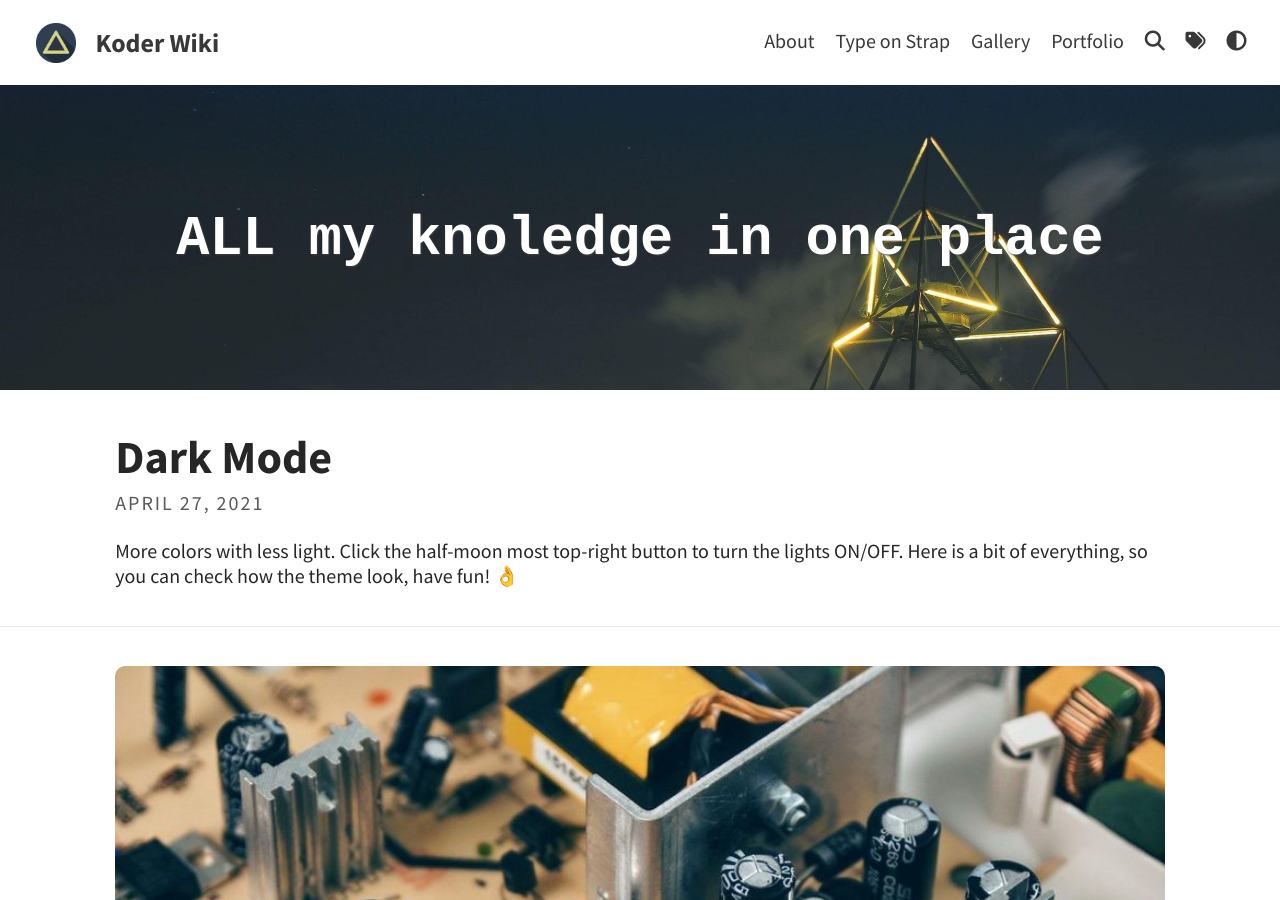
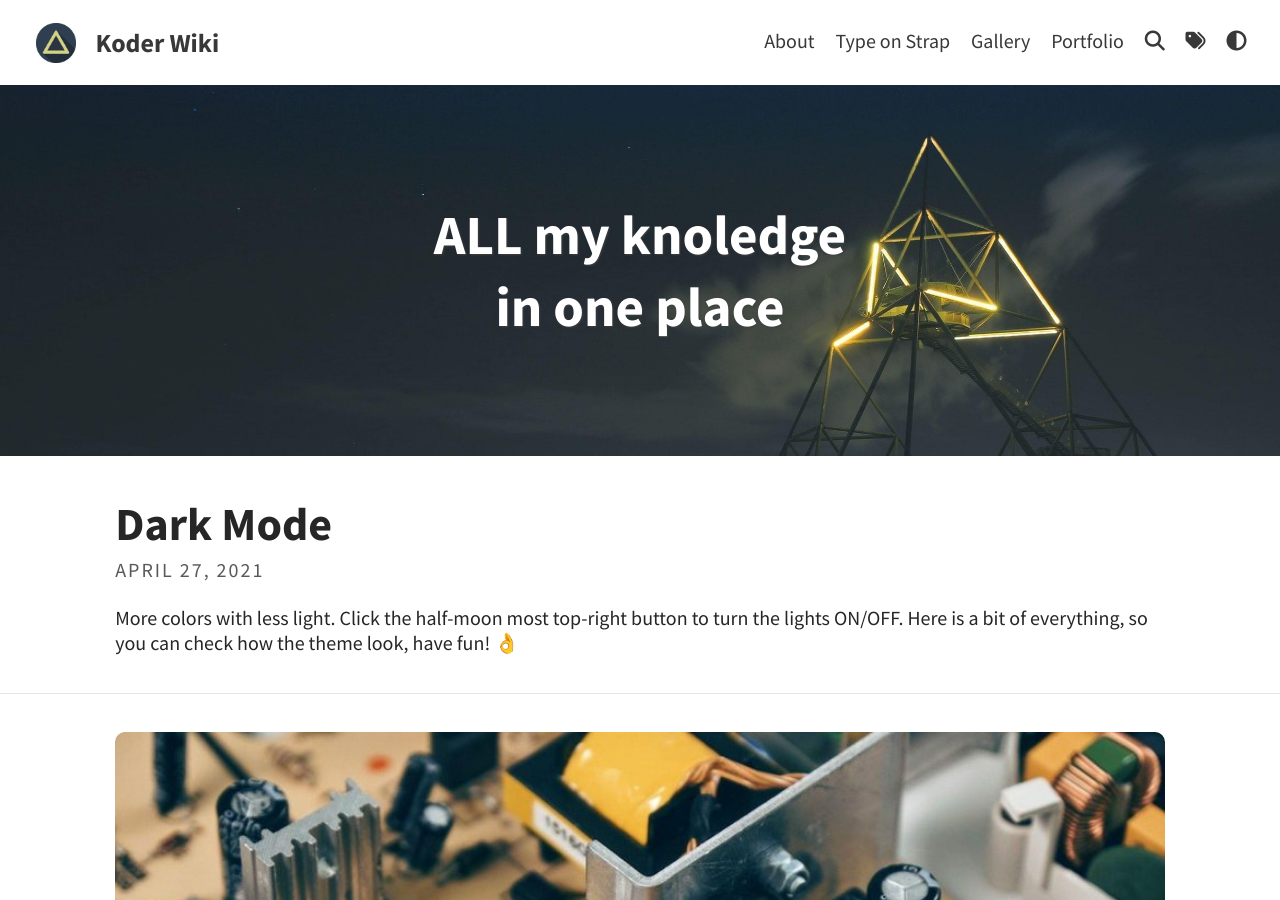
Before and after one commit to KoderWiki/Kontrl-Enter.github.io, a Jekyll site: the page built from index.html, in a window 1280 px wide and 900 px high. Built offline with Jekyll 4.4.1, drawn with Linux system fonts in a browser that asks for light colours; a script that is not in the unit is left out; the list of posts is cut into pages by our own code.

```diff
--- a/_config.yml
+++ b/_config.yml
@@ -9,7 +9,7 @@ avatar: assets/img/triangle.png                         # Empty for no avatar in
 favicon: assets/favicon.ico                             # Icon displayed in the tab
 
 # Header and footer text
-header_text: <code>ALL my knoledge in one place</code> # Change Blog header text
+header_text: ALL my knoledge <br> in one place # Change Blog header text
 header_feature_image: assets/img/header/triangular.jpeg
 header_feature_image_responsive: true
 footer_text: >
```
